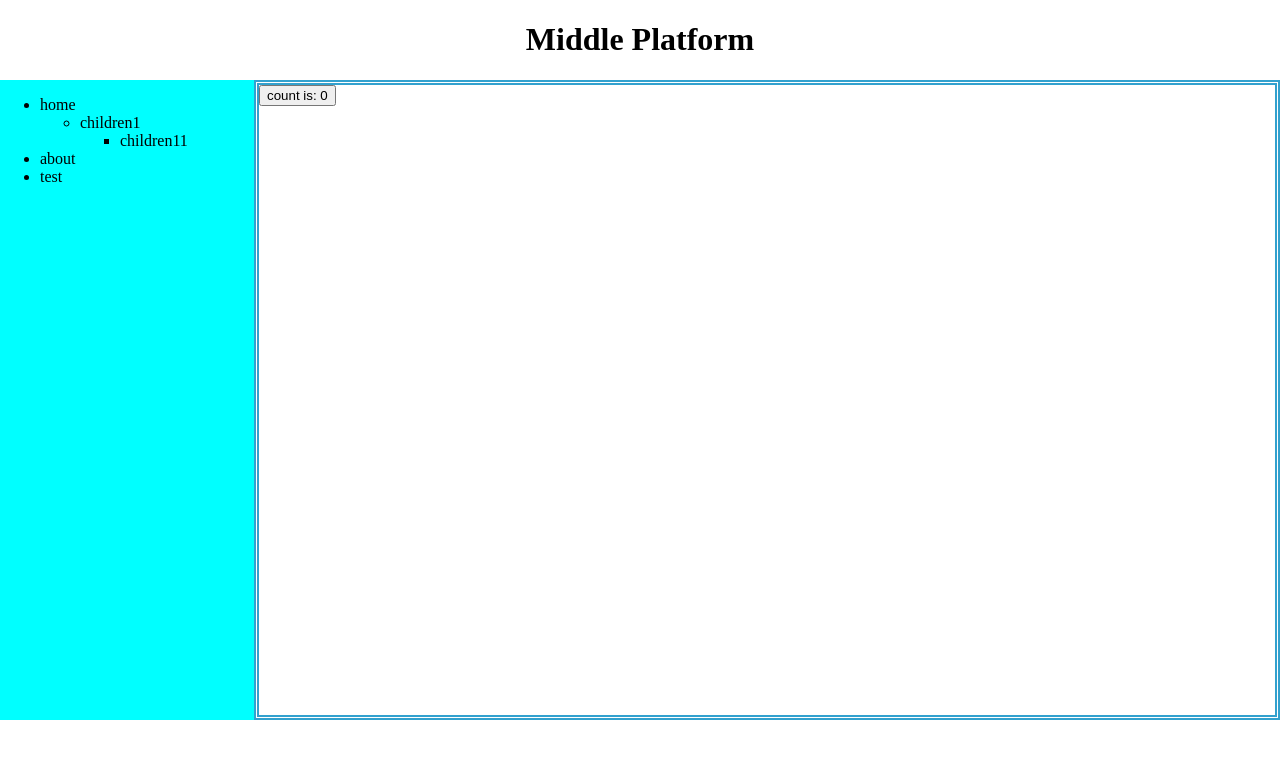
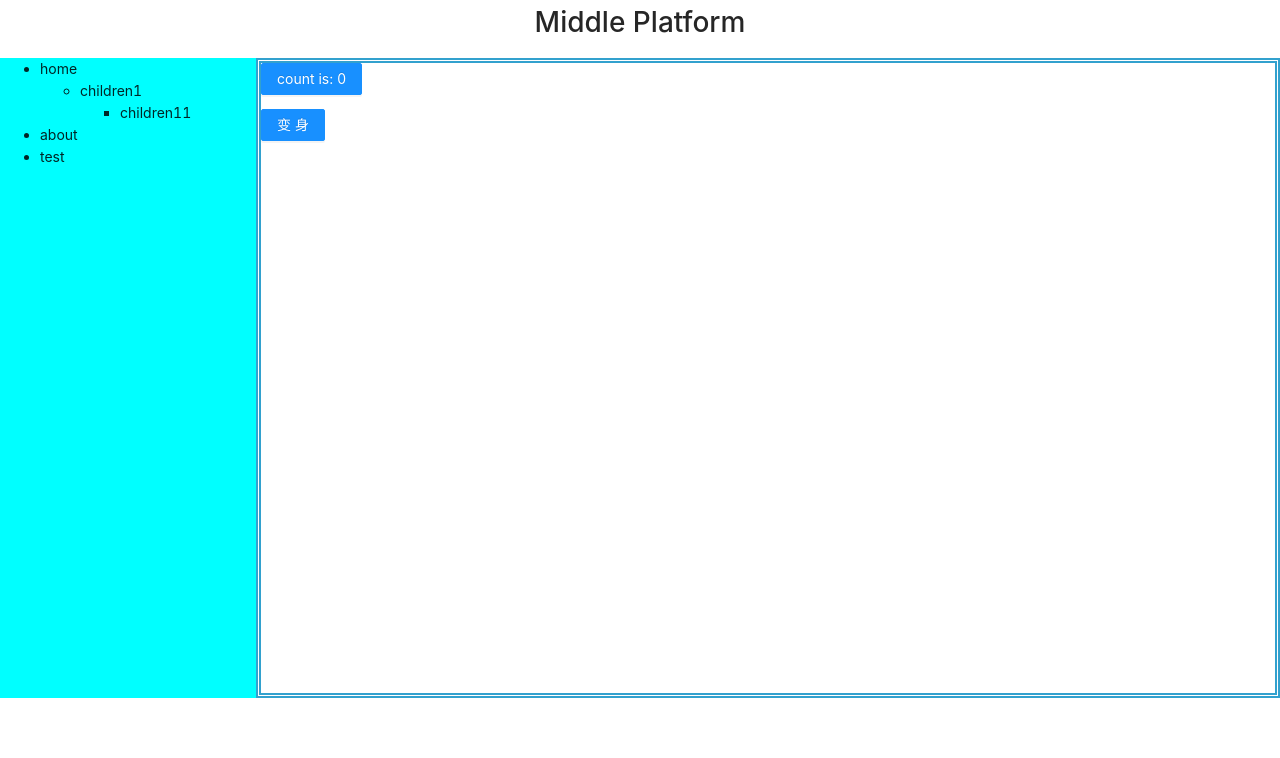
Before and after one commit to Andy201512/middle-platform, a Vue app: page /test in a window 1280 px wide. Shown: the top 758 px of the page. Built offline with nearby package versions, Linux system fonts and the light colour scheme.

Commit message:
安装使用ant-design-vue组件库。

```diff
--- a/package.json
+++ b/package.json
@@ -8,6 +8,7 @@
     "preview": "vite preview"
   },
   "dependencies": {
+    "ant-design-vue": "^3.1.1",
     "vue": "^3.2.25",
     "vue-router": "^4.0.14",
     "vuex": "^4.0.2"
--- a/src/main.ts
+++ b/src/main.ts
@@ -3,4 +3,14 @@ import App from './App.vue';
 import { router } from './router';
 import { store } from './store';
 
-createApp(App).use(router).use(store).mount('#app');
+// 按需导入ant-design-vue组件
+import { Button } from 'ant-design-vue';
+import 'ant-design-vue/dist/antd.css';
+
+const app = createApp(App);
+
+app
+.use(router)
+.use(store)
+.use(Button)
+.mount('#app');
--- a/src/router/index.ts
+++ b/src/router/index.ts
@@ -1,5 +1,7 @@
 import { createRouter, createWebHistory, RouteRecordRaw } from 'vue-router'
 import Home from '@/views/content/Home.vue'
+import Children1 from '@/views/content/Children1.vue'
+import Children11 from '@/views/content/Children11.vue'
 import About from '@/views/content/About.vue'
 import Test from '@/views/content/Test.vue'
 
@@ -16,12 +18,12 @@ const routes: Array<RouteRecordRaw> = [
       {
         path: '/home/children1',
         name: 'children1',
-        component: Test,
+        component: Children1,
         children: [
           {
             path: '/home/children1/children11',
             name: 'children11',
-            component: Test
+            component: Children11
           }
         ]
       }
--- /dev/null
+++ b/src/views/content/Children1.vue
@@ -0,0 +1,4 @@
+<template>
+  <h1>Children1</h1>
+  <router-view></router-view>
+</template>
--- /dev/null
+++ b/src/views/content/Children11.vue
@@ -0,0 +1,4 @@
+<template>
+  <h1>Children11</h1>
+  <router-view></router-view>
+</template>
--- a/src/views/content/Test.vue
+++ b/src/views/content/Test.vue
@@ -1,6 +1,7 @@
 <script lang="ts">
-import { defineComponent } from 'vue';
+import { defineComponent, ref } from 'vue';
 import { mapState, mapMutations } from 'vuex'
+import { message } from 'ant-design-vue';
 
 export default defineComponent({
   name: 'Test',
@@ -13,12 +14,36 @@ export default defineComponent({
   computed: mapState([
     // 映射 this.count 为 store.state.count
     'count'
-  ])
+  ]),
+  setup() {
+    const arrIndex = ref(0);
+
+    const info = () => {
+      let messageArr = [
+        '发生什么事了？',
+        '发生什么事了？',
+        '发生什么事了？',
+        '发生什么事了？',
+        '变身！',
+        '释放自我！',
+        '走←我→的→路↗，假面骑士，贞→贞→贞→贞↑德↓…'
+        ];
+
+      message.info(messageArr[arrIndex.value]);
+
+      arrIndex.value == messageArr.length - 1 ? arrIndex.value = 0 : arrIndex.value++;
+    };
+    return {
+      info,
+      arrIndex
+    };
+  },
 });
 </script>
 
 <template>
-  <button type="button" @click="increment()">count is: {{ count }}</button>
+  <p><a-button type="primary" @click="increment()">count is: {{ count }}</a-button></p>
+  <p><a-button type="primary" @click="info">变身</a-button></p>
   <router-view></router-view>
 </template>
 
```
